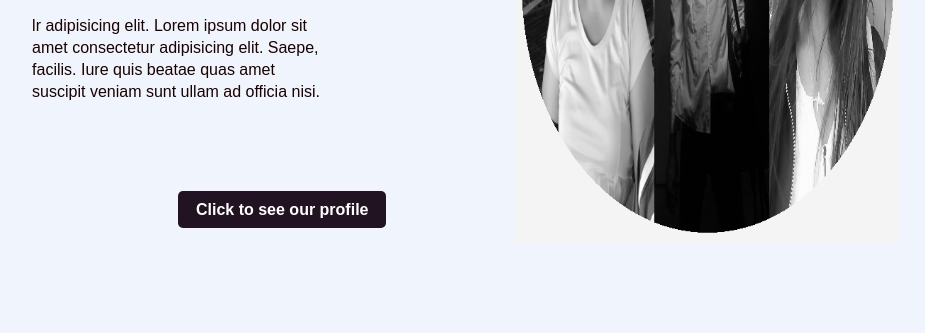
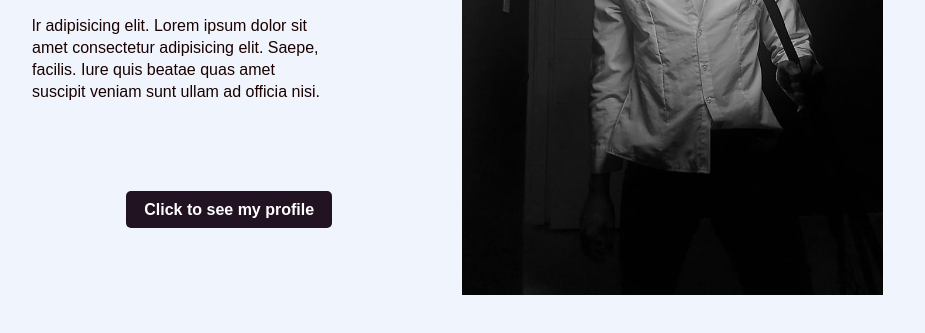
Before and after one commit to morelpabona/portfolio1, a plain HTML site: page index.html in a window 1280 px wide. Shown: the part 345-678 px from the top of the page, without its empty margins (227-1152 px from the left). Drawn offline with Linux system fonts and the light colour scheme; a web font is replaced by a local one.

Commit message:
Update index.html

```diff
--- a/index.html
+++ b/index.html
@@ -30,12 +30,12 @@
                 <h1> <span class="hello">Hello!</span><br> Have a Look! </h1>
                 <p>lr adipisicing elit.  Lorem ipsum dolor sit amet consectetur adipisicing elit. Saepe, facilis. Iure quis beatae quas amet suscipit veniam sunt ullam ad officia nisi. </p>
                <div class="btn1">
-                <a class="a_color" href="about.html">Click to see our profile</a>
+                <a class="a_color" href="about.html">Click to see my profile</a>
                  </div>
             </div>
             <div class="images">
                 <div>
-                  <a href="about.html"> <img  class="image_img" src="images/FRONT.png" alt=""></a>
+                  <a href="about.html"> <img  class="image_img"  src="images/morel.jpg" alt=""></a>
                 </div>
 
 
```
